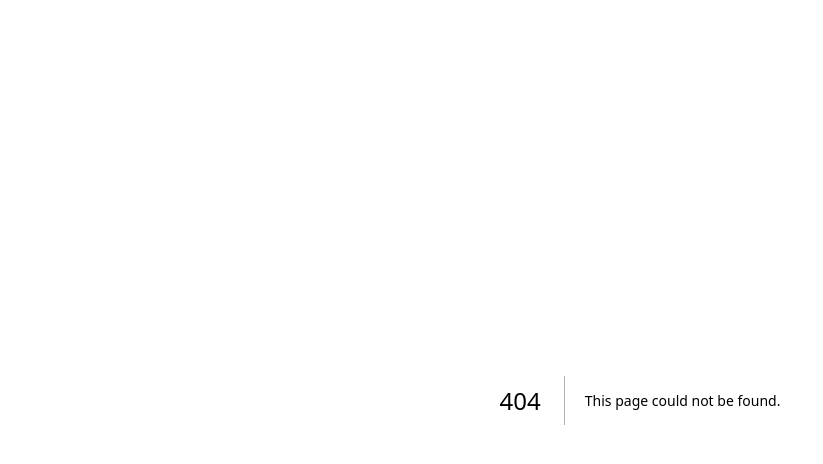
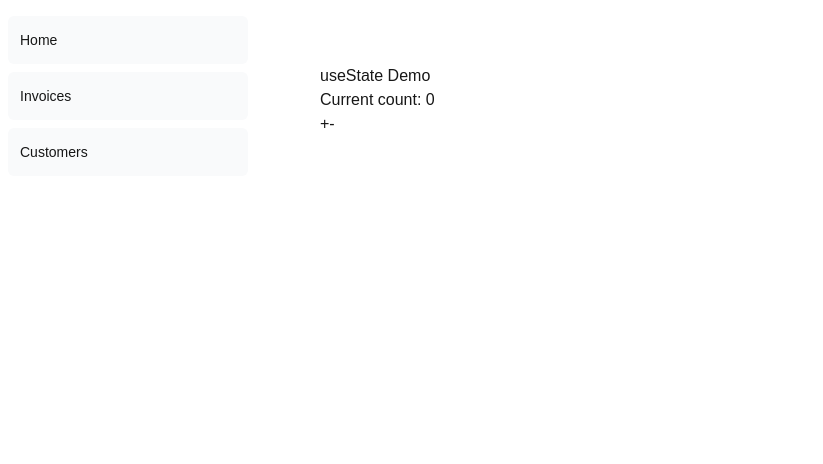
Before and after one commit to tuan11ung/hooks-simulator, a Next.js app: page /usestate-demo in a window 1280 px wide. Before the commit this address had no page. Shown: the top 464 px of the page, without its empty margins (0-823 px from the left). Built offline with nearby package versions, Linux system fonts and the light colour scheme.

Commit message:
implement useState demo

```diff
--- a/app/page.tsx
+++ b/app/page.tsx
@@ -1,65 +1,28 @@
-import Image from "next/image";
 
-export default function Home() {
+import Link from 'next/link';
+
+export default function Page() {
   return (
-    <div className="flex min-h-screen items-center justify-center bg-zinc-50 font-sans dark:bg-black">
-      <main className="flex min-h-screen w-full max-w-3xl flex-col items-center justify-between py-32 px-16 bg-white dark:bg-black sm:items-start">
-        <Image
-          className="dark:invert"
-          src="/next.svg"
-          alt="Next.js logo"
-          width={100}
-          height={20}
-          priority
-        />
-        <div className="flex flex-col items-center gap-6 text-center sm:items-start sm:text-left">
-          <h1 className="max-w-xs text-3xl font-semibold leading-10 tracking-tight text-black dark:text-zinc-50">
-            To get started, edit the page.tsx file.
-          </h1>
-          <p className="max-w-md text-lg leading-8 text-zinc-600 dark:text-zinc-400">
-            Looking for a starting point or more instructions? Head over to{" "}
-            <a
-              href="https://vercel.com/templates?framework=next.js&utm_source=create-next-app&utm_medium=appdir-template-tw&utm_campaign=create-next-app"
-              className="font-medium text-zinc-950 dark:text-zinc-50"
-            >
-              Templates
-            </a>{" "}
-            or the{" "}
-            <a
-              href="https://nextjs.org/learn?utm_source=create-next-app&utm_medium=appdir-template-tw&utm_campaign=create-next-app"
-              className="font-medium text-zinc-950 dark:text-zinc-50"
-            >
-              Learning
-            </a>{" "}
-            center.
+    <main className="flex min-h-screen flex-col p-6">
+      <div className="mt-4 flex grow flex-col gap-4 md:flex-row">
+        <div className="flex flex-col justify-center gap-6 rounded-lg bg-gray-50 px-6 py-10 md:w-2/5 md:px-20">
+          <p className={`text-xl text-gray-800 md:text-3xl md:leading-normal`}>
+            <strong>Welcome to Acme.</strong> This is the example for the{' '}
+            <a href="https://nextjs.org/learn/" className="text-blue-500">
+              Next.js Learn Course
+            </a>
+            , brought to you by Vercel.
           </p>
+          <Link
+            href="/login"
+            className="flex items-center gap-5 self-start rounded-lg bg-blue-500 px-6 py-3 text-sm font-medium text-white transition-colors hover:bg-blue-400 md:text-base"
+          >
+          </Link>
         </div>
-        <div className="flex flex-col gap-4 text-base font-medium sm:flex-row">
-          <a
-            className="flex h-12 w-full items-center justify-center gap-2 rounded-full bg-foreground px-5 text-background transition-colors hover:bg-[#383838] dark:hover:bg-[#ccc] md:w-[158px]"
-            href="https://vercel.com/new?utm_source=create-next-app&utm_medium=appdir-template-tw&utm_campaign=create-next-app"
-            target="_blank"
-            rel="noopener noreferrer"
-          >
-            <Image
-              className="dark:invert"
-              src="/vercel.svg"
-              alt="Vercel logomark"
-              width={16}
-              height={16}
-            />
-            Deploy Now
-          </a>
-          <a
-            className="flex h-12 w-full items-center justify-center rounded-full border border-solid border-black/[.08] px-5 transition-colors hover:border-transparent hover:bg-black/[.04] dark:border-white/[.145] dark:hover:bg-[#1a1a1a] md:w-[158px]"
-            href="https://nextjs.org/docs?utm_source=create-next-app&utm_medium=appdir-template-tw&utm_campaign=create-next-app"
-            target="_blank"
-            rel="noopener noreferrer"
-          >
-            Documentation
-          </a>
+        <div className="flex items-center justify-center p-6 md:w-3/5 md:px-28 md:py-12">
+          {/* Add Hero Images Here */}
         </div>
-      </main>
-    </div>
+      </div>
+    </main>
   );
 }
--- /dev/null
+++ b/app/ui/nav-links.tsx
@@ -0,0 +1,47 @@
+'use client';
+
+import {
+  UserGroupIcon,
+  HomeIcon,
+  DocumentDuplicateIcon,
+} from '@heroicons/react/24/outline';
+import Link from 'next/link';
+import { usePathname } from 'next/navigation';
+import clsx from 'clsx';
+
+// Map of links to display in the side navigation.
+// Depending on the size of the application, this would be stored in a database.
+const links = [
+  { name: 'Home', href: '/dashboard', icon: HomeIcon },
+  {
+    name: 'Invoices',
+    href: '/dashboard/invoices',
+    icon: DocumentDuplicateIcon,
+  },
+  { name: 'Customers', href: '/dashboard/customers', icon: UserGroupIcon },
+];
+
+export default function NavLinks() {
+  const pathname = usePathname()
+  return (
+    <>
+      {links.map((link) => {
+        const LinkIcon = link.icon;
+        return (
+          <Link
+            key={link.name}
+            href={link.href}
+            className={clsx(
+              'flex h-[48px] grow items-center justify-center gap-2 rounded-md bg-gray-50 p-3 text-sm font-medium hover:bg-sky-100 hover:text-blue-600 md:flex-none md:justify-start md:p-2 md:px-3',
+              {
+                'bg-sky-100 text-blue-600': pathname === link.href,
+              },
+            )}
+          >
+            <p className="hidden md:block">{link.name}</p>
+          </Link>
+        );
+      })}
+    </>
+  );
+}
--- /dev/null
+++ b/app/ui/sidenav.tsx
@@ -0,0 +1,13 @@
+import Link from 'next/link';
+import NavLinks from '@/app/ui/nav-links';
+
+export default function SideNav() {
+  return (
+    <div className="flex h-full flex-col px-3 py-4 md:px-2">
+      <div className="flex grow flex-row space-x-2 md:flex-col md:space-x-0 md:space-y-2">
+        <NavLinks />
+
+      </div>
+    </div>
+  );
+}
--- /dev/null
+++ b/app/usestate-demo/layout.tsx
@@ -0,0 +1,12 @@
+import SideNav from '@/app/ui/sidenav';
+
+export default function Layout({ children }: { children: React.ReactNode }) {
+  return (
+    <div className="flex h-screen flex-col md:flex-row md:overflow-hidden">
+      <div className="w-full flex-none md:w-64">
+        <SideNav />
+      </div>
+      <div className="grow p-6 md:overflow-y-auto md:p-12">{children}</div>
+    </div>
+  );
+}
--- /dev/null
+++ b/app/usestate-demo/page.tsx
@@ -0,0 +1,25 @@
+'use client'
+
+import { useState } from "react"
+
+export default function UseStateDemo() {
+  const [count, setCount] = useState<number>(0)
+
+  const handleIncrese = () => {
+    setCount(count + 1)
+  }
+
+  const handleDecrease = () => {
+    setCount(count - 1)
+  }
+
+  return (
+    <div className="p-4">
+      <h1>useState Demo</h1>
+      <p>Current count: {count}</p>
+      <button onClick={handleIncrese}>+</button>
+      <button onClick={handleDecrease}>-</button>
+
+    </div>
+  )
+}
--- a/package.json
+++ b/package.json
@@ -9,6 +9,8 @@
     "lint": "eslint"
   },
   "dependencies": {
+    "@heroicons/react": "^2.2.0",
+    "clsx": "^2.1.1",
     "next": "16.1.6",
     "react": "19.2.3",
     "react-dom": "19.2.3"
```
Also changed, not shown: 1 other file (tests, documents, lock files or other folders).
